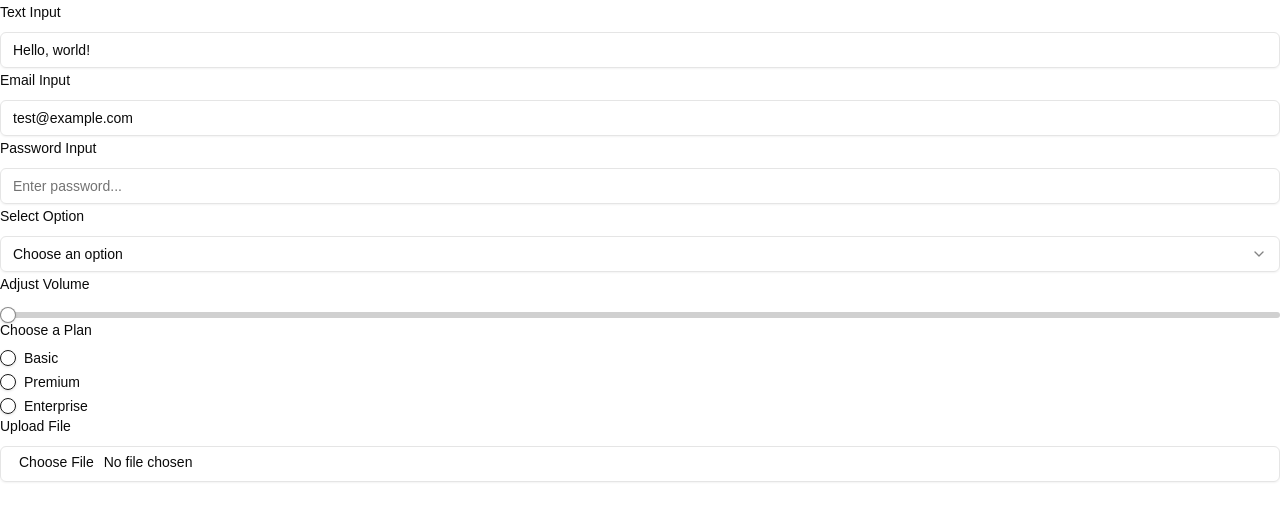
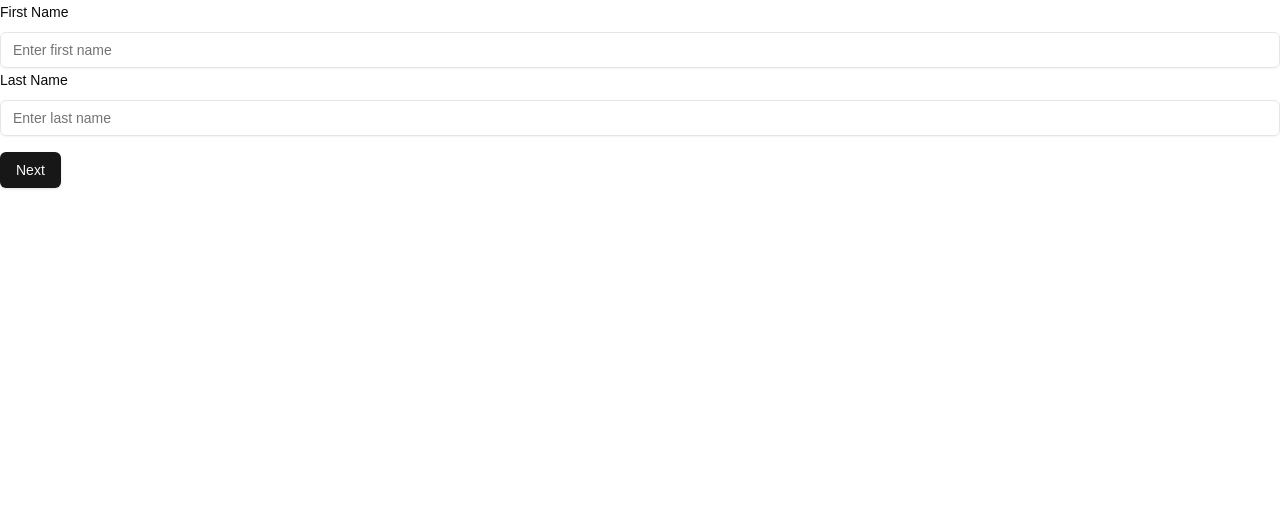
Before and after one commit to hdmGOAT/codelearnproject, a Next.js app in the folder frontend/: page /signup in a window 1280 px wide. Shown: the top 520 px of the page. Built offline with nearby package versions, Linux system fonts and the light colour scheme.

Commit message:
multistep functionality

```diff
--- a/frontend/app/signup/page.tsx
+++ b/frontend/app/signup/page.tsx
@@ -1,70 +1,58 @@
 "use client";
 
-import DynamicForm, { Field } from "@/components/DynamicForm";
+import DynamicForm, { Field, Step } from "@/components/DynamicForm";
 import { Form, FormField } from "@/components/ui/form";
 import { placeholder } from "@uiw/react-codemirror";
 import React from "react";
 import * as z from "zod";
 
 const SignupPage = () => {
-const fields: Field[] = [
+  const multiStepFields: Step[] = [
     {
-    name: "textInput",
-    label: "Text Input",
+      title: "Step 1: Personal Information",
+      fields: [
+        {
+          name: "firstName",
+          label: "First Name",
           type: "text",
-    placeholder: "Enter text...",
-    defaultValue: "Hello, world!",
+          placeholder: "Enter first name",
         },
         {
-    name: "emailInput",
-    label: "Email Input",
-    type: "email",
-    placeholder: "Enter your email...",
-    defaultValue: "test@example.com",
+          name: "lastName",
+          label: "Last Name",
+          type: "text",
+          placeholder: "Enter last name",
         },
-  {
-    name: "passwordInput",
-    label: "Password Input",
-    type: "password",
-    placeholder: "Enter password...",
-    defaultValue: "",
-  },
-  {
-    name: "selectInput",
-    label: "Select Option",
-    type: "select",
-    placeholder: "Choose an option",
-    options: [
-      { label: "Option 1", value: "option1" },
-      { label: "Option 2", value: "option2" },
-      { label: "Option 3", value: "option3" },
       ],
     },
     {
-    name: "volume",
-    label: "Adjust Volume",
-    type: "range",
-    options: { min: 0, max: 100, step: 5 },
+      title: "Step 2: Account Details",
+      fields: [
+        {
+          name: "email",
+          label: "Email",
+          type: "email",
+          placeholder: "Enter your email",
         },
-
         {
-    name: "radioInput",
-    label: "Choose a Plan",
-    type: "radio",
-    options: [
-      { label: "Basic", value: "basic" },
-      { label: "Premium", value: "premium" },
-      { label: "Enterprise", value: "enterprise" },
+          name: "password",
+          label: "Password",
+          type: "password",
+          placeholder: "Enter password",
+        },
       ],
     },
     {
-    name: "fileInput",
-    label: "Upload File",
-    type: "file",
-    placeholder: "Choose a file...",
+      title: "Step 3: Preferences",
+      fields: [
+        {
+          name: "notifications",
+          label: "Receive Notifications",
+          type: "switch",
+        },
+      ],
     },
   ];
-
 
   const SignupPageSchema = z.object({
     test: z.string().min(2, "tset"),
@@ -73,7 +61,7 @@ const fields: Field[] = [
   return (
     <div>
       <DynamicForm
-        fields={fields}
+        fields={multiStepFields}
         onSubmit={() => {}}
         schema={SignupPageSchema}
       />
--- a/frontend/components/DynamicForm.tsx
+++ b/frontend/components/DynamicForm.tsx
@@ -79,7 +79,7 @@ interface RangeOptions {
   step: number;
 }
 
-interface Step {
+export interface Step {
   title: string;
   fields: Field[];
 }
@@ -252,11 +252,34 @@ const DynamicForm = ({ schema, fields, onSubmit }: DynamicFormProps) => {
     );
   };
 
+  const [step, setStep] = React.useState(0); // Track current step
+
   return (
     <div>
       <Form {...form}>
         <form onSubmit={form.handleSubmit(onSubmit)}>
-          {(fields as Field[]).map(renderField)}
+          {isMultiStep ? (
+            <>
+              {(fields as Step[])[step].fields.map(renderField)}
+
+              <div className="flex justify-between mt-4">
+                {step > 0 && (
+                  <Button type="button" onClick={() => setStep(step - 1)}>
+                    Back
+                  </Button>
+                )}
+                {step < (fields as Step[]).length - 1 ? (
+                  <Button type="button" onClick={() => setStep(step + 1)}>
+                    Next
+                  </Button>
+                ) : (
+                  <Button type="submit">Submit</Button>
+                )}
+              </div>
+            </>
+          ) : (
+            (fields as Field[]).map(renderField)
+          )}
         </form>
       </Form>
     </div>
```
Lines whose indentation alone changed are shown as unchanged.
